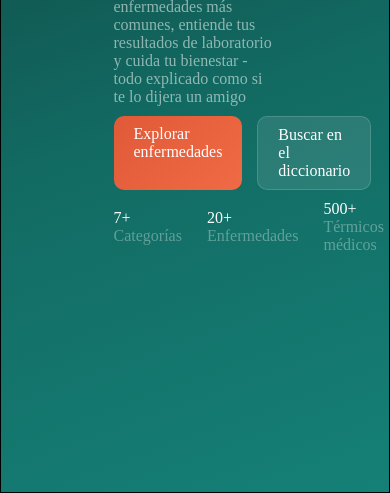
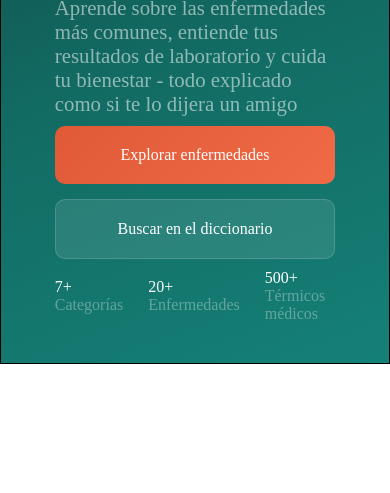
Before and after one commit to medgabrielgarcia-star/Nexamed-Edu, a website: page index.html in a window 390 px wide. Shown: the part 432-925 px from the top of the page. After the commit the page ends 844 px from the top, so only its background shows below. Drawn offline with Linux system fonts and the light colour scheme.

Commit message:
Avanzando con el diseño responsive de mobil en el header

```diff
--- a/src/index.css
+++ b/src/index.css
@@ -163,7 +163,7 @@ body {
 .hero__title {
   color: #fff;
   text-wrap: balance;
-  font-size: 3rem;
+  font-size: 4rem;
 }
 
 .hero__title span {
@@ -285,28 +285,42 @@ body {
 }
 
 /*---- HERORESPONSIVE ----*/
-@media screen and (max-width: 530px){
+
+/*---- MOBILE  ----*/
+@media screen and (max-width: 768px){
     .hero__wrap{
-        overflow: hidden;
+        height: 100%;
     }
 
-    .hero__eyebrow,.hero__title,.hero__text,.hero__btn-explorar,.hero__btn-buscar{
-        font-size: 1rem;
+      .wrap__left{
+        width: 80%;
+        display: flex;
+        flex-direction: column;
     }
 
     .hero__eyebrow{
-        width: 40dvw;
-        font-size: 0.8rem;
+        display: none;
     }
 
-    .wrap__left{
-        padding: 0;
+
+    .hero__btn{
+        display: flex;
+        flex-direction: column;
+        text-align: center;
+    }
+
+    .hero__btn-buscar,.hero__btn-explorar{
+        padding: 20px;
     }
 
     .wrap__right{
         display: none;
     }
 }
+
+/*--- ----*/
+
+
 
 /*---- BUSCAR ----*/
 .search {
```
